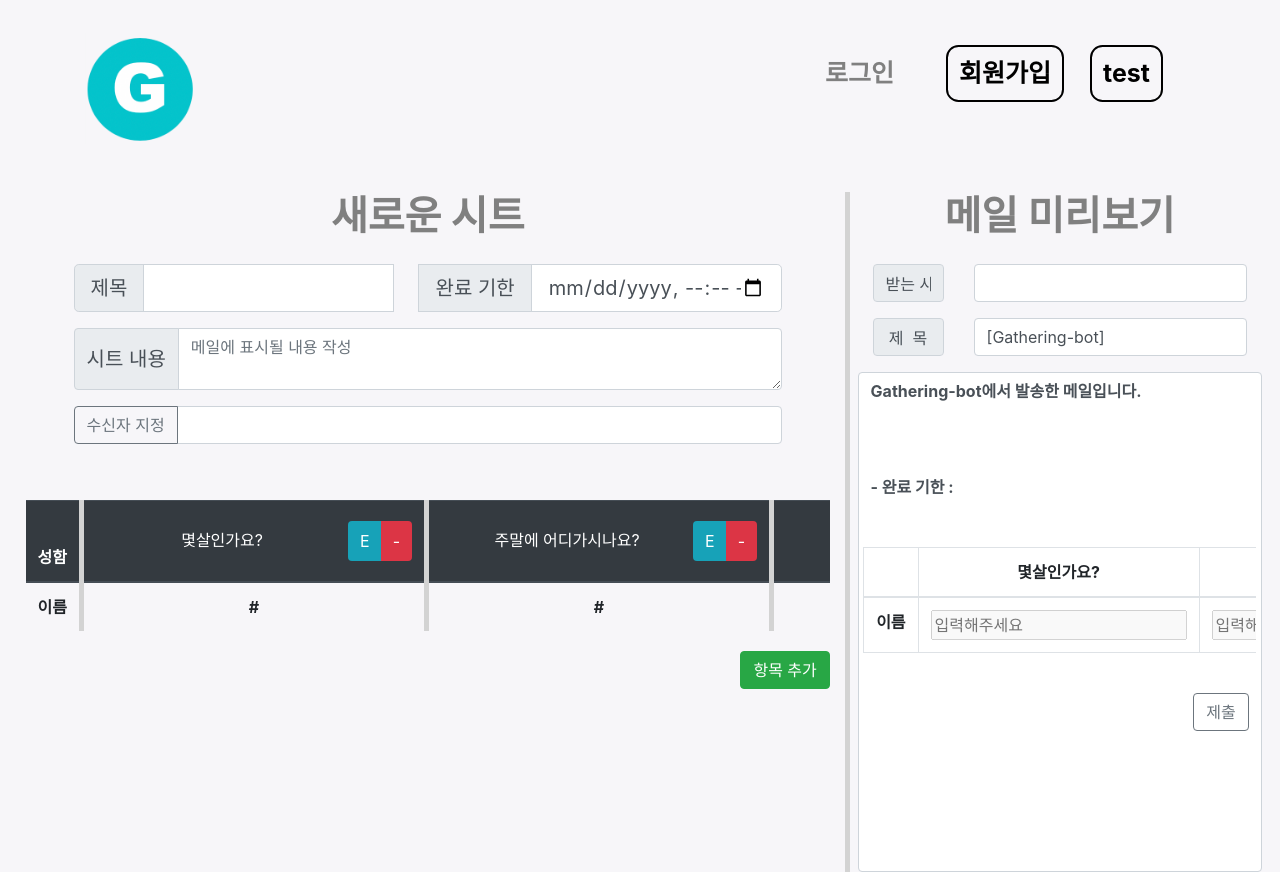
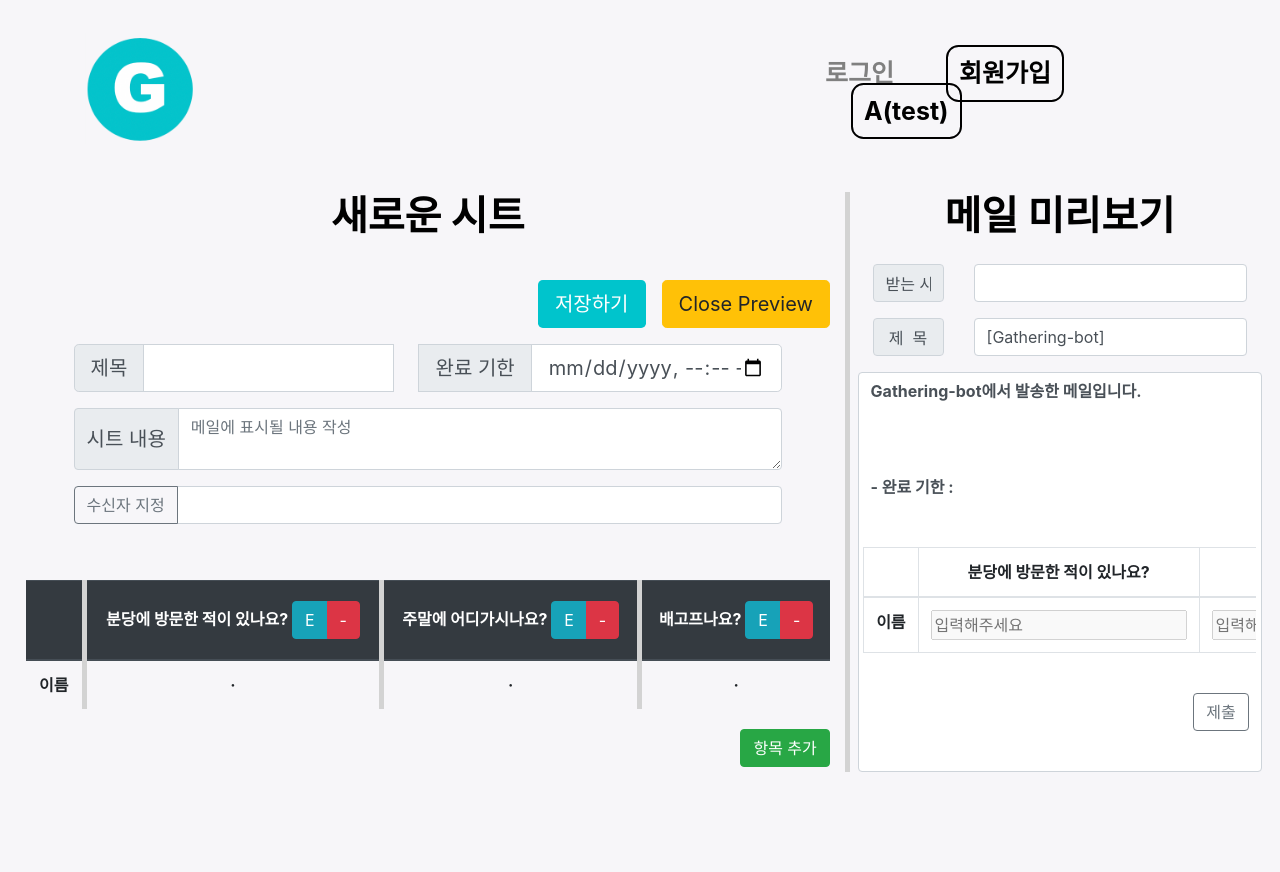
Before and after one commit to sungjaeyoon/Gathering-Bot, a Vue app in the folder front/gathering-bot/: page /sheet/new in a window 1280 px wide. After the commit the page ends 800 px from the top, so only its background shows below. Built offline with nearby package versions, Linux system fonts and the light colour scheme.

Commit message:
시트 생성 - 디자인 수정, 저장버튼, 미리보기 버튼 추가, 기능구현

```diff
--- a/front/gathering-bot/src/components/common/AppHeader.vue
+++ b/front/gathering-bot/src/components/common/AppHeader.vue
@@ -14,7 +14,7 @@
 					<router-link to="/signup" style="color: black; text-decoration: none">회원가입</router-link>
 				</span>
 				<span class="signUp">
-					<router-link to="/sheet/new" style="color: black; text-decoration: none">test</router-link>
+					<router-link to="/sheet/new" style="color: black; text-decoration: none">A(test)</router-link>
 				</span>
 			</div>
 		</div>
--- a/front/gathering-bot/src/views/InsertSheetPage.vue
+++ b/front/gathering-bot/src/views/InsertSheetPage.vue
@@ -1,7 +1,16 @@
 <template>
 	<div class="row mt-5">
-		<div class="col-8 left-content">
-			<h1 class="mail-preview-text mb-4" style="color: gray">새로운 시트</h1>
+		<div class="left-content" v-bind:class="[{ 'col-8': !previewFlag }, { 'col-12': previewFlag }]">
+			<h1 class="mail-preview-text mb-4">새로운 시트</h1>
+			<span v-if="previewFlag">
+				<button v-on:click="changePreview" class="float-right my-3 btn btn-lg btn-warning">Open Preview</button>
+			</span>
+			<span v-else>
+				<button v-on:click="changePreview" class="float-right my-3 btn btn-lg btn-warning">Close Preview</button>
+			</span>
+			<span>
+				<button v-on:click="saveSheet" class="float-right my-3 mx-3 btn btn-lg save-button">저장하기</button>
+			</span>
 			<div class="form mx-5">
 				<div class="input-group input-group-lg">
 					<div class="input-group-prepend">
@@ -32,18 +41,18 @@
 				<table class="table mt-2 ">
 					<thead class="thead-dark">
 						<tr>
-							<th scope="col">성함</th>
-							<th v-for="(tableHead, index) in tableHeads" v-bind:key="index" style="border-left: thick solid lightgray">
+							<th scope="col"></th>
+							<th v-for="(tableHead, index) in tableHeads" v-bind:key="index" style="border-left: thick solid lightgray;max-width: 500px;white-space: normal">
 								<div scope="col">
 									<span v-if="tableHead.edit">
 										<input type="text" class="edit-text" v-model="tableHeads[index].content" />
 									</span>
-									<span v-else>
-										<input type="text" :value="tableHead.content" disabled class="non-edit-text" />
+									<span v-else class="non-edit-text">
+										{{ tableHeads[index].content }}
 									</span>
-									<div class="btn-group" role="group">
-										<button style="border: #2c3e50;height: 40px;" class="btn btn-info float-right my-2" v-on:click="editText(index)">E</button>
-										<button style="border: #2c3e50;height: 40px;" class="btn btn-danger float-right my-2" v-on:click="removeColumn(index)">-</button>
+									<div class="btn-group form-btn-group" role="group">
+										<button class="btn btn-info float-right my-2" v-on:click="editText(index)">E</button>
+										<button class="btn btn-danger float-right my-2" v-on:click="removeColumn(index)">-</button>
 									</div>
 								</div>
 							</th>
@@ -53,7 +62,7 @@
 						<tr>
 							<th scope="col">이름</th>
 							<th v-for="tableHead of tableHeads" v-bind:key="tableHead.key" style="border-left: thick solid lightgray">
-								<div scope="col">#</div>
+								<div scope="col">·</div>
 							</th>
 						</tr>
 					</tbody>
@@ -61,10 +70,10 @@
 				<button class="btn btn-success mt-1 float-right" v-on:click="addColumn">항목 추가</button>
 			</div>
 		</div>
-		<div class="col-4 right-content">
-			<h1 class="mail-preview-text mb-4" style="color: gray">메일 미리보기</h1>
+		<div class="col-4 right-content" v-bind:class="{ hide: previewFlag }">
+			<h1 class="mail-preview-text mb-4">메일 미리보기</h1>
 			<div class="row">
-				<div class="col-3">
+				<div class="col-3 ">
 					<input type="text" class="form-control" disabled value="받는 사람" style="text-align: center" />
 				</div>
 				<div class="col-9">
@@ -90,7 +99,7 @@
 								<thead>
 									<tr>
 										<th scope="col"></th>
-										<th v-for="tableHead of tableHeads" v-bind:key="tableHead.key">
+										<th v-for="tableHead of tableHeads" v-bind:key="tableHead.key" style="max-width: 500px;white-space: normal">
 											<div scope="col">{{ tableHead.content }}</div>
 										</th>
 									</tr>
@@ -122,8 +131,9 @@ export default {
 			finishedDate: '',
 			sheetContent: '',
 			personList: '',
+			previewFlag: false,
 			tableHeads: [
-				{ content: '몇살인가요?', edit: false },
+				{ content: '분당에 방문한 적이 있나요?', edit: false },
 				{ content: '주말에 어디가시나요?', edit: false },
 				{ content: '배고프나요?', edit: false },
 			],
@@ -143,6 +153,12 @@ export default {
 		removeColumn(index) {
 			this.tableHeads.splice(index, 1);
 		},
+		changePreview() {
+			this.previewFlag = !this.previewFlag;
+		},
+		saveSheet() {
+			console.log('save!');
+		},
 	},
 };
 </script>
@@ -152,11 +168,21 @@ export default {
 	padding-left: 2%;
 	padding-right: 2%;
 }
+
+.save-button {
+	background-color: #00c4cc;
+	color: white;
+}
 .left-content {
 	border-right: thick solid lightgray;
 }
+
+.mail-preview-text {
+	color: black;
+}
+
 .mail-preview-content {
-	height: 500px;
+	height: 400px;
 }
 .finished-date-text {
 	font-weight: bold;
@@ -178,4 +204,7 @@ export default {
 	background-color: white;
 	color: black;
 }
+.hide {
+	display: none;
+}
 </style>
```
